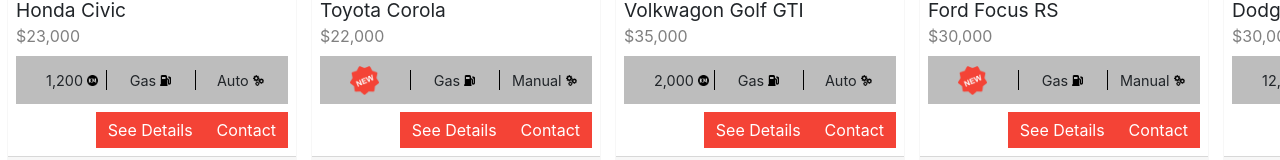
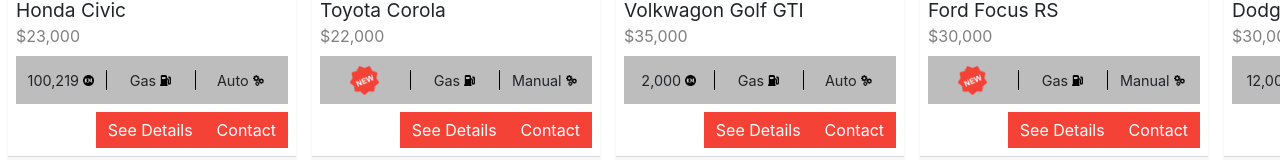
Before and after one commit to fnoori/yycauto, a Vue app: page / in a window 1280 px wide. Shown: the part 296-456 px from the top of the page. Built offline with nearby package versions, Linux system fonts and the light colour scheme.

Commit message:
Fixed minor bug where the quick spec values were not correctly centred

```diff
--- a/src/components/TierOne.vue
+++ b/src/components/TierOne.vue
@@ -20,7 +20,7 @@
                     </div>
                     <div class="card-text">
                         <div class="quick-spec-values">
-                            <div>
+                            <div class="other-spec-value">
                                 <div v-if="curr.kilometres == 0">
                                     <img class="new-vehicle-icon" src="../../static/store-new-badges-red-white-text.png">
                                 </div>
@@ -33,7 +33,7 @@
                                 {{curr.fuelType}}
                                 <img class="quick-specs-icon" src="../../static/gasoline-pump.png">
                             </div>
-                            <div>
+                            <div class="other-spec-value">
                                 {{curr.transmission}}
                                 <img class="quick-specs-icon" src="../../static/quick-spec-transmission.png">
                             </div>
@@ -69,7 +69,7 @@
                     {
                         title: 'Honda Civic',
                         price: '$23,000',
-                        kilometres: '1,200',
+                        kilometres: '100,219',
                         fuelType: 'Gas',
                         transmission: 'Auto',
                         locationLink: 'http://maps.google.com/?q=Village Honda',
@@ -204,6 +204,7 @@
     .quick-spec-values div {
         display: inline-block;
         width: 33%;
+        text-align: center;
     }
     .gas-value {
         position: relative;
@@ -221,6 +222,9 @@
         position: absolute;
         height: 20px;
         left: 0;
+    }
+    .other-spec-value div {
+        width: 100%;
     }
     .contact-btns {
         float: right;
```
Also changed, not shown: 9 other files (tests, documents, lock files or other folders).
